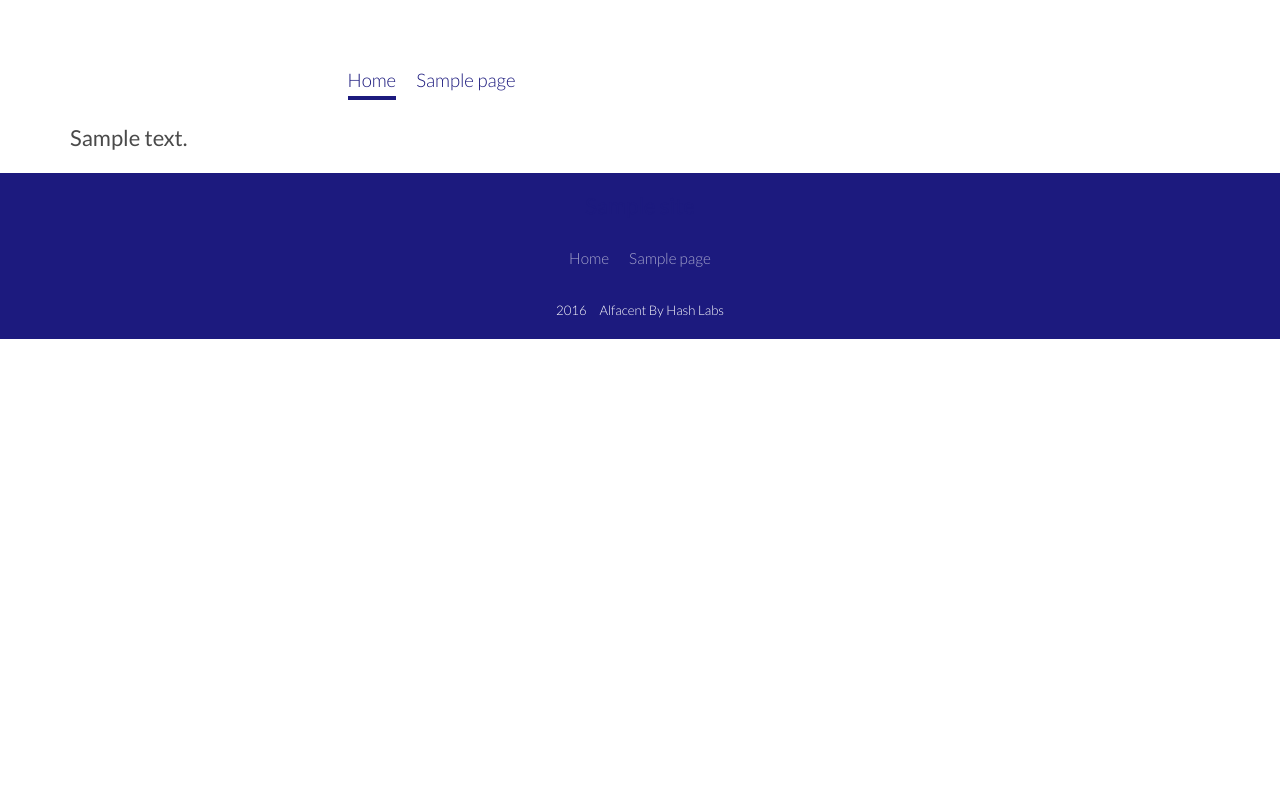
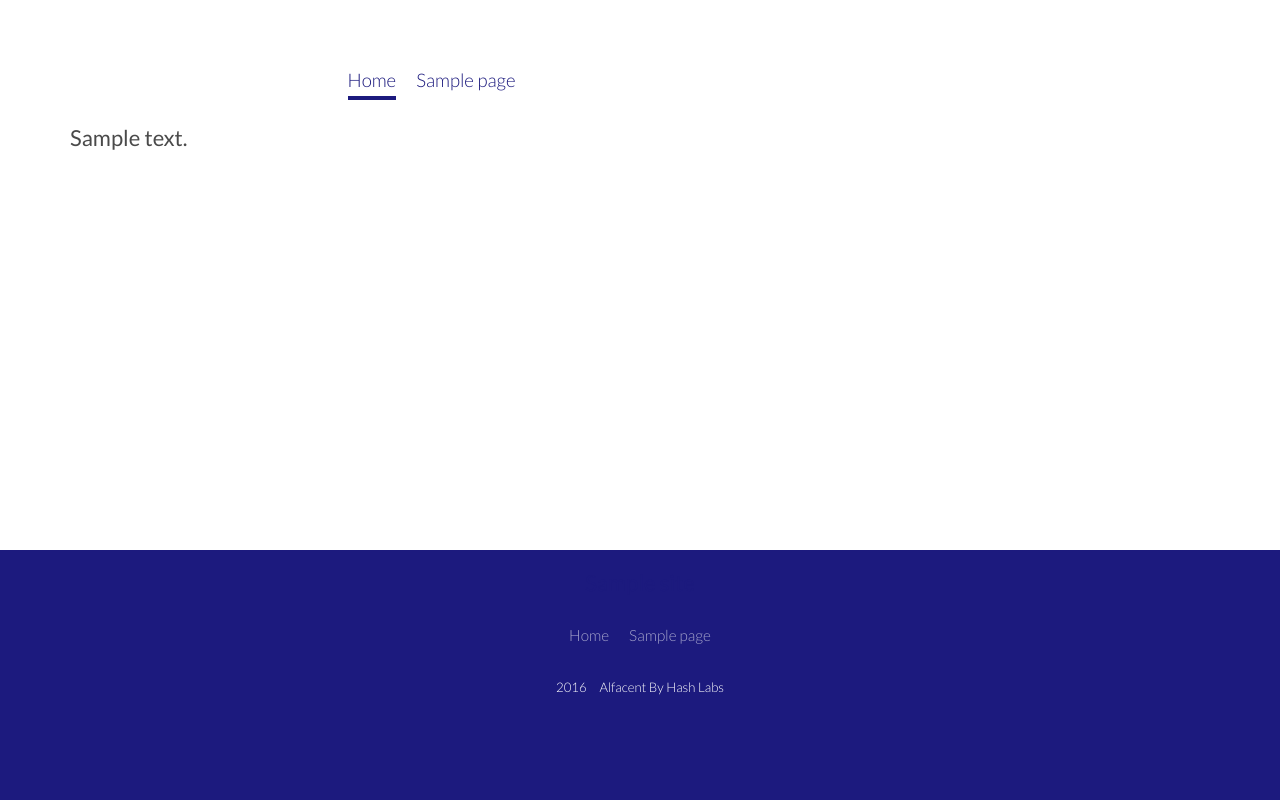
Before and after one commit to orlando/alfacent, a WordPress theme: template content/themes/hashcore/front-page.php in a window 1280 px wide. Run offline with PHP 8.4 and a stand-in for WordPress, Linux system fonts and the light colour scheme; the site name, menu and one post (Sample post) are stand-ins, and other content is empty; style sheets or scripts are compiled from the project's sources; some libraries are stand-ins or nearby versions; some web fonts are replaced.

Commit message:
Add Sticky Footer, add variables and style
create a variable file, with de size of footer, adapt style
to do a Sticky Footer.

```diff
--- a/content/themes/hashcore/sass/_components--footer.scss
+++ b/content/themes/hashcore/sass/_components--footer.scss
@@ -1,6 +1,8 @@
 $size--site-footer-logo-height:                  7rem;
 $size--item-menu-font:                           70%;
 $size--site-footer-copy-font:                    60%;
+$size--site-footer-height-mobile:                $size--site-footer-height-mobile;
+$size--site-footer-height-desktop:               $size--site-footer-height-desktop;
 $color--item-menu-text:                          rgba(255, 255, 255, .6);
 $size--strip-margin-top:                         6px;
 $size--strip-height:                             4px;
@@ -19,8 +21,13 @@ $color--site-footer-background:                 $deep-koamaru;
 
 .site-footer {
   background-color: $color--site-footer-background;
+  padding-top: $grid-gutter-width-half;
+  height: $size--site-footer-height-mobile;
+  clear: both;
 
-  padding-top: $grid-gutter-width-half;
+  @media screen and (min-width: $bootstrap-sm) {
+    height: $size--site-footer-height-desktop;
+  }
 
   &-logo {
     text-align: center;
--- a/content/themes/hashcore/sass/_layout--front-page.scss
+++ b/content/themes/hashcore/sass/_layout--front-page.scss
@@ -1,3 +1,19 @@
+$size--site-footer-height-mobile:                $size--site-footer-height-mobile;
+$size--site-footer-height-desktop:               $size--site-footer-height-desktop;
+
+html,
+body {
+	height: 100%;
+}
+
 .site-wrapper {
 	padding-top: 12rem;
+	min-height: 100%;
+	height: auto !important;
+	height: 100%;
+	margin: 0 auto (-$size--site-footer-height-mobile);
+
+	@media screen and (min-width: $bootstrap-sm) {
+    margin-bottom: (-$size--site-footer-height-desktop);
+  }
 }
--- /dev/null
+++ b/content/themes/hashcore/sass/_variables--site.scss
@@ -0,0 +1,2 @@
+$size--site-footer-height-mobile:                200px;
+$size--site-footer-height-desktop:               250px;
--- a/content/themes/hashcore/sass/main.scss
+++ b/content/themes/hashcore/sass/main.scss
@@ -21,7 +21,7 @@
 	## Captions
 	## Galleries
 --------------------------------------------------------------*/
-@import "variables-site/variables-site";
+@import "variables--site";
 @import "mixins/mixins-master";
 
 /*--------------------------------------------------------------
```
